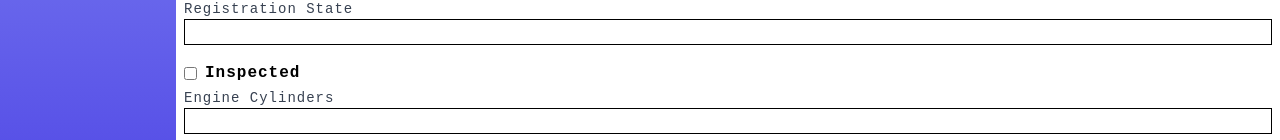
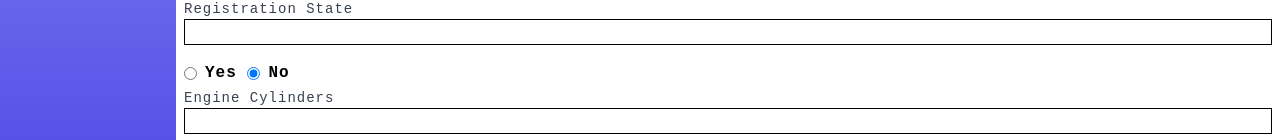
Before and after one commit to Slap-a-tha-Bass/dmv-project, a SvelteKit app: page /vehicles/add in a window 1280 px wide. Shown: the part 619-759 px from the top of the page. Built offline with nearby package versions, Linux system fonts and the light colour scheme.

Commit message:
chore: troubleshooting loading all data from vehicle types

```diff
--- a/src/routes/vehicles/add/+page.server.ts
+++ b/src/routes/vehicles/add/+page.server.ts
@@ -35,6 +35,8 @@ export const actions: Actions = {
 			formData.append('Inspected', inspected ? 'true' : 'false');
 			formData.append('EngineCylinders', data.get('EngineCylinders')?.toString() || '');
 
+			console.log('formData', formData);
+
 			// Make a POST request to the '/api/vehicles' endpoint of the API
 			const response = await fetch(`${BASE_URL}/api/vehicles`, {
 				method: 'POST',
--- a/src/routes/vehicles/add/+page.svelte
+++ b/src/routes/vehicles/add/+page.svelte
@@ -1,7 +1,7 @@
 <script>
 	import { enhance } from '$app/forms';
 	export let form;
-	let inspected = false;
+	let inspected = 'false';
 </script>
 
 <div class="col-span-4 p-2">
@@ -142,8 +142,25 @@
 			/>
 			<div class="mt-4">
 				<label class="inline-flex items-center">
-					<input type="checkbox" name="Inspected" bind:checked={inspected} class="form-checkbox" />
-					<span class="ml-2">Inspected</span>
+					<input
+						type="radio"
+						name="Inspected"
+						bind:group={inspected}
+						value="true"
+						class="form-radio"
+					/>
+					<span class="ml-2">Yes</span>
+				</label>
+				<label class="inline-flex items-center">
+					<input
+						type="radio"
+						name="Inspected"
+						bind:group={inspected}
+						value="false"
+						class="form-radio"
+						checked
+					/>
+					<span class="ml-2">No</span>
 				</label>
 			</div>
 			<label for="EngineCylinders" class="block text-sm font-medium text-gray-700"
--- a/src/routes/vehicles/edit/[Id]/+page.svelte
+++ b/src/routes/vehicles/edit/[Id]/+page.svelte
@@ -6,6 +6,7 @@
 	if (vehicle) {
 		vehicle.RegistrationExpiration = convertDateFormat(vehicle.RegistrationExpiration);
 	}
+	console.log('vehicle', vehicle);
 </script>
 
 <div class="col-span-4 p-2">
```
